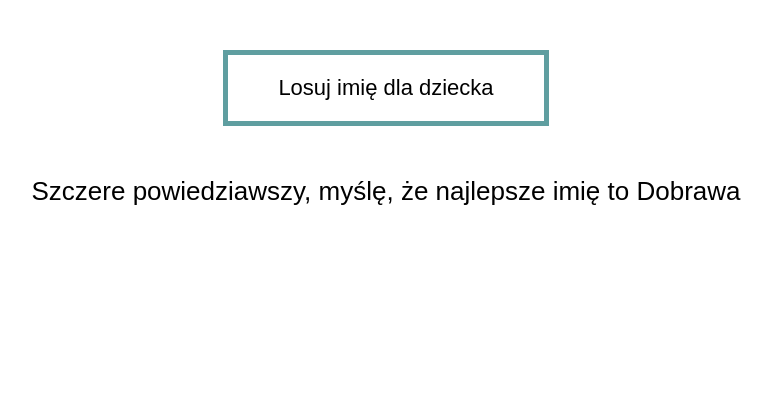
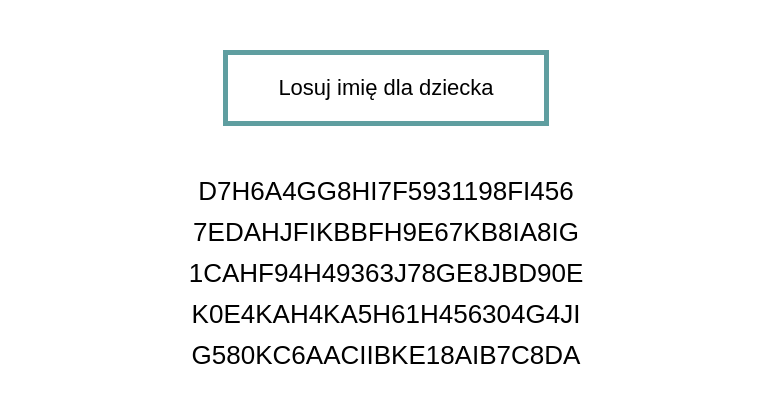
Before and after one commit to PiotrChowaniec77/losowanie, a plain HTML site: page index.html in a window 1280 px wide. Both pictures are taken after a click on the button "Losuj imię dla dziecka". Shown: the whole page, without its empty margins (254-1026 px from the left). Drawn offline with Linux system fonts and the light colour scheme.

Commit message:
losowanie 2

```diff
--- a/index.html
+++ b/index.html
@@ -9,7 +9,7 @@
 </head>
 <body>
     <button>Losuj imię dla dziecka</button>
-    <div></div>
+    <section></section>
     <script src="js/main.js"></script>
 </body>
 </html>
--- a/js/main.js
+++ b/js/main.js
@@ -1,20 +1,22 @@
-const btn = document.querySelector('button')
-const div = document.querySelector('div')
-const names = ["Jagienka", "Dobrawa", 'Daria', "Asia", "Kira", "Marysia", "Anastazja"]
-const prefixs = ["Wydaje mi się", "Mam wrażenie", "Szczere powiedziawszy, myślę", "Szczerze uważam", "Na 100% twierdzę", "Jestem pewien"]
+const btn = document.querySelector("button");
+const section = document.querySelector("section");
 
-const nameGenerator = ()=>{
+const chars = "ABCDEFGHIJK0123456789";
 
-    index = Math.floor(Math.random()* names.length)
-    indexPrefix = Math.floor(Math.random()* prefixs.length)
+const codesNumber = 5;
+const charsNumber = 25;
 
-    div.textContent = `${prefixs[indexPrefix]}, że najlepsze imię to ${names[index]}`
+const codesGenerator = () => {
+    for (let i = 0; i < codesNumber; i++) {
+        let code = "";
+        for (let i = 0; i < charsNumber; i++) {
+            const indexChar = Math.floor(Math.random() * chars.length);
+            code += chars[indexChar]
+        }
+        const div = document.createElement("div");
+        div.textContent = code;
+        section.appendChild(div);
+    }
+};
 
-}
-
-btn.addEventListener('click', nameGenerator)
-
-btn.addEventListener('click', ()=>{
-    // console.log("2")
-
-})
+btn.addEventListener("click", codesGenerator);
```
